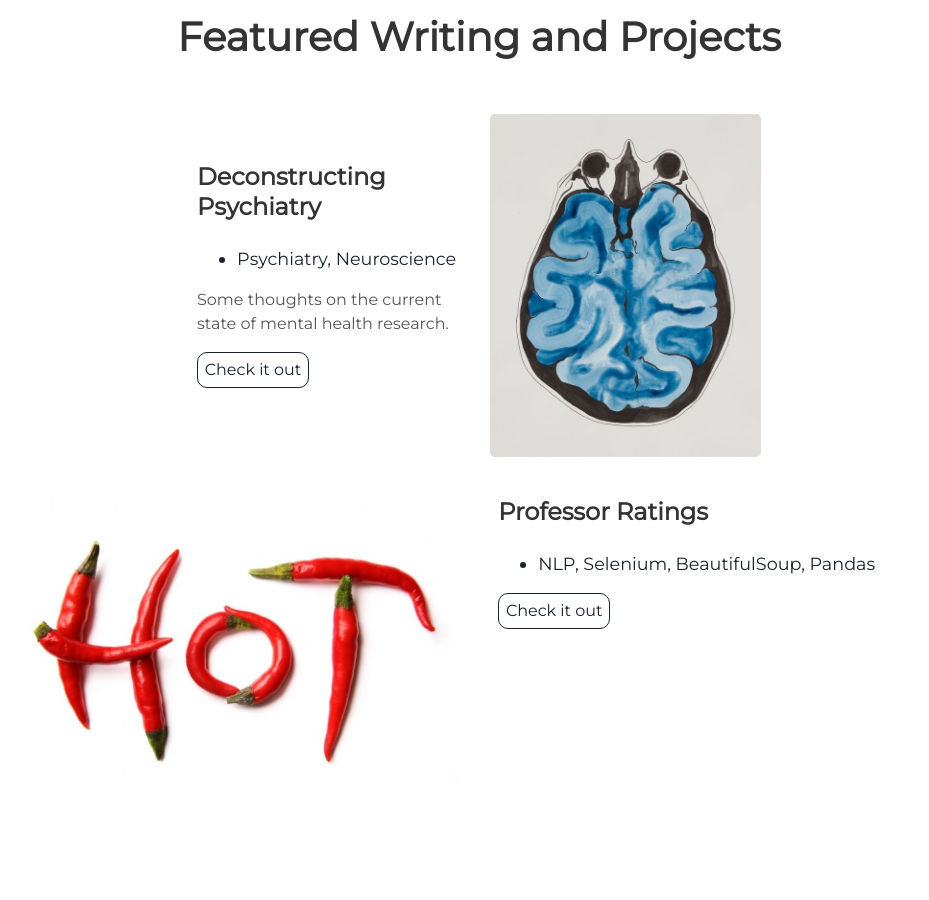
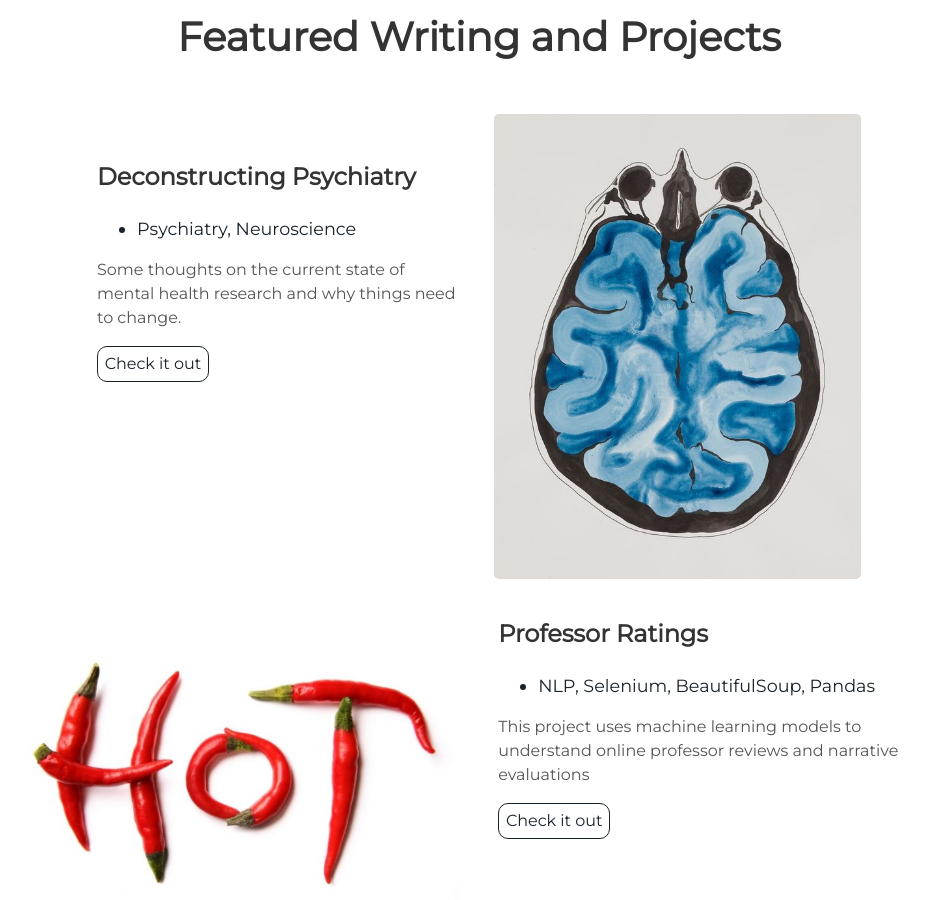
Before and after one commit to kgola/blog, a Jekyll site: the page built from index.html, in a window 1280 px wide and 900 px high, scrolled down 1561 px. Shown: the whole window, without its empty margins (161-1090 px from the left). Built offline with Jekyll 4.4.1, drawn with Linux system fonts in a browser that asks for light colours.

Commit message:
‘imgs’

```diff
--- a/_includes/projects.html
+++ b/_includes/projects.html
@@ -10,7 +10,7 @@
     <ul>
       <li> Psychiatry, Neuroscience </li>
     </ul>
-    <p>Some thoughts on the current state of mental health research.</p>
+    <p>Some thoughts on the current state of mental health research and why things need to change.</p>
     <a class="project-link" href="https://medium.com/@kellygola/the-empty-throne-of-mental-illness-236e0377fb64">Check it out</a>
   </div>
 </div>
@@ -23,7 +23,7 @@
     <ul>
       <li> NLP, Selenium, BeautifulSoup, Pandas </li>
     </ul>
-    <p>  </p>
+    <p> This project uses machine learning models to understand online professor reviews and narrative evaluations </p>
     <a class="project-link" href="https://techburst.io/a-machine-learning-approach-to-understanding-teacher-evaluations-94014485f055">Check it out</a>
   </div>
 </div>
```
Also changed, not shown: assets/img/BruceWillis.JPG (added), assets/img/me.jpg (added).
